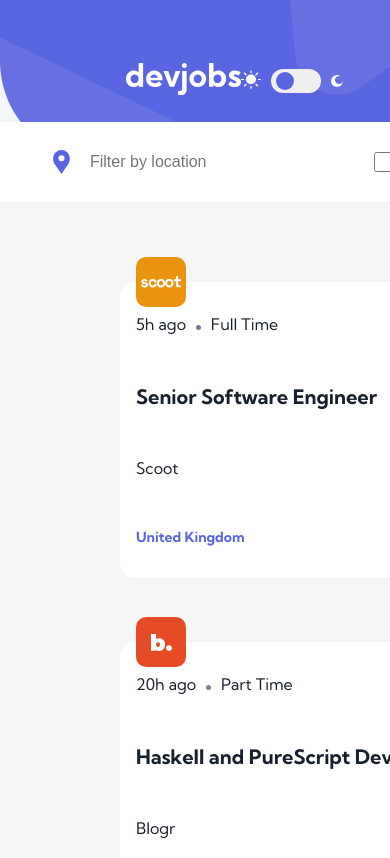
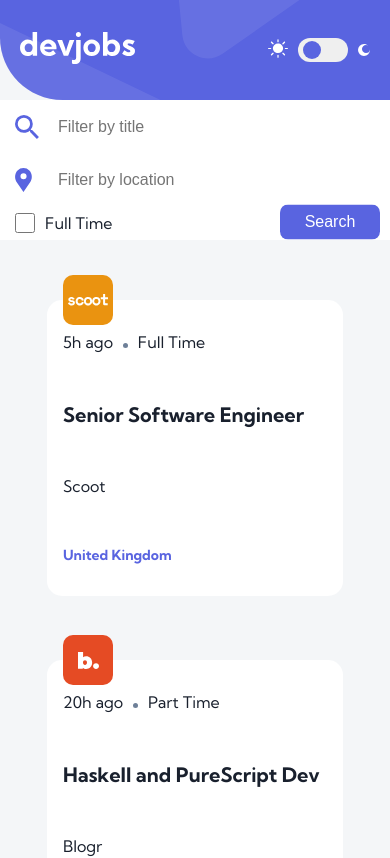
Before and after one commit to ajarek/react-79-vite-devjobs-web-app-Router-6.10, a React (Vite) app: page / in a window 390 px wide. Shown: the top 858 px of the page. Built offline with nearby package versions, Linux system fonts and the light colour scheme.

Commit message:
added responsiveness

```diff
--- a/src/components/Nav/Nav.css
+++ b/src/components/Nav/Nav.css
@@ -11,3 +11,9 @@
   color: var(--color-white);
   position: relative;
 }
+@media (max-width:1051px) {
+  .nav{
+    padding: 0 20px;
+    height: 100px;
+  }
+}
--- a/src/components/Search/Search.css
+++ b/src/components/Search/Search.css
@@ -11,6 +11,7 @@
   overflow: hidden;
 }
 .search div {
+  width: 100%;
 display: flex;
 align-items: center;
 justify-content: center;
@@ -27,8 +28,8 @@
   color: var(--color-text);
 }
 .search .filter-full-time{
+  display: flex;
   justify-content: flex-start;
-  padding-left: 10px;
 }
 .search div input[type="checkbox"] {
   width: 20px;
@@ -68,3 +69,31 @@
 .search .button-submit button:hover{
   background: var(--color-light-violet);
 }
+@media (max-width:1051px) {
+  .search{
+    width: 100%;
+    min-height:140px;
+     grid-template-columns: 1fr   ;
+     border-radius: 0;
+     top: 0;
+  }
+  .search div{
+    justify-content: flex-start;
+
+  }
+  .search div input{
+   width:90%;
+
+   margin-left: 50px;
+   margin-right: 20px;
+  }
+  .search .button-submit{
+    width: 100px;
+    height: 35px;
+    top: 87%;
+
+  }
+  .search .filter-full-time input{
+    margin-left: 15px;
+  }
+}
--- a/src/pages/CardDetal/CardDetal.css
+++ b/src/pages/CardDetal/CardDetal.css
@@ -51,6 +51,7 @@
   font-size: 1rem;
   font-weight: 700;
   transition: all 0.2s ease-in-out;
+  margin: 16px 0;
 }
 .card-detal .company-site .company-site-link:hover,.position-article .apply-link:hover {
   background-color: var(--color-light-violet);
@@ -86,6 +87,7 @@
 .position-article{
   width: 100%;
   display: flex;
+  flex-wrap: wrap;
   justify-content: space-between;
   align-items: center;
 }
@@ -114,3 +116,34 @@
 .role-article .items-article li{
   list-style-type:decimal;
 }
+@media (max-width:1051px) {
+  .card-detal .baner{
+    width: 100%;
+    height: auto;
+    flex-wrap: wrap;
+    justify-content: center;
+   top: 0px;
+  }
+  .card-detal .baner-position {
+    align-items: center;
+    text-align: center;
+  }
+  .article{
+   width: 100%;
+    padding:150px 16px 20px 16px;
+
+  }
+  .position-article,.location-article{
+    text-align: center;
+    justify-content: center;
+  }
+  .card-detal .company-site .company-site-link,.position-article .apply-link ,.role-link {
+    margin-left: 16px;
+  }
+
+}
+@media (max-width:560px) {
+  .card-detal .company-site .company-site-link,.position-article .apply-link ,.role-link {
+    margin-left: 0px;
+  }
+}
--- a/src/pages/Dashboard/Dashboard.css
+++ b/src/pages/Dashboard/Dashboard.css
@@ -8,3 +8,13 @@
   padding:120px 120px 40px 120px;
   position: relative;
 }
+@media (max-width:1051px) {
+  .dashboard{
+    padding:200px 120px 40px 120px;
+  }
+}
+@media (max-width:570px) {
+  .dashboard{
+    padding:200px 5px 40px 5px;
+  }
+}
```
